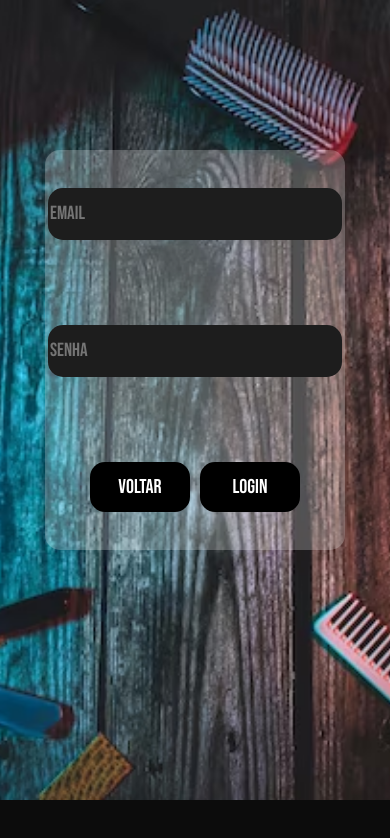
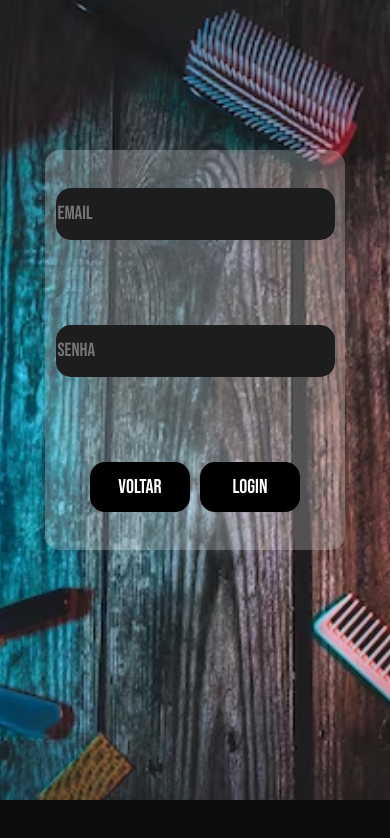
Before and after one commit to santjonatas/barbearia, a plain HTML site: page assets/login.html in a window 390 px wide. Drawn offline with Linux system fonts and the light colour scheme.

Commit message:
responsivo login

```diff
--- a/assets/css/responsivo/responsivologin.css
+++ b/assets/css/responsivo/responsivologin.css
@@ -60,7 +60,6 @@
         border: 0px;
         margin-top: -100px;
     }
-
     #formularios{
         display: flex;
         justify-content: center;
@@ -70,6 +69,16 @@
         background-color: rgba(255, 217, 0, 0);
         width: 300px;
         height: 400px;
+    }
+    .aba-form{
+        width: 275px;
+        height: 50px;
+        font-size: 19px;
+        font-family: 'barber';
+        color: white;
+        border-radius: 15px;
+        border: 0px;
+        background-color: rgb(29, 29, 29);
     }
     .botoes{
         font-size: 20px;
```
